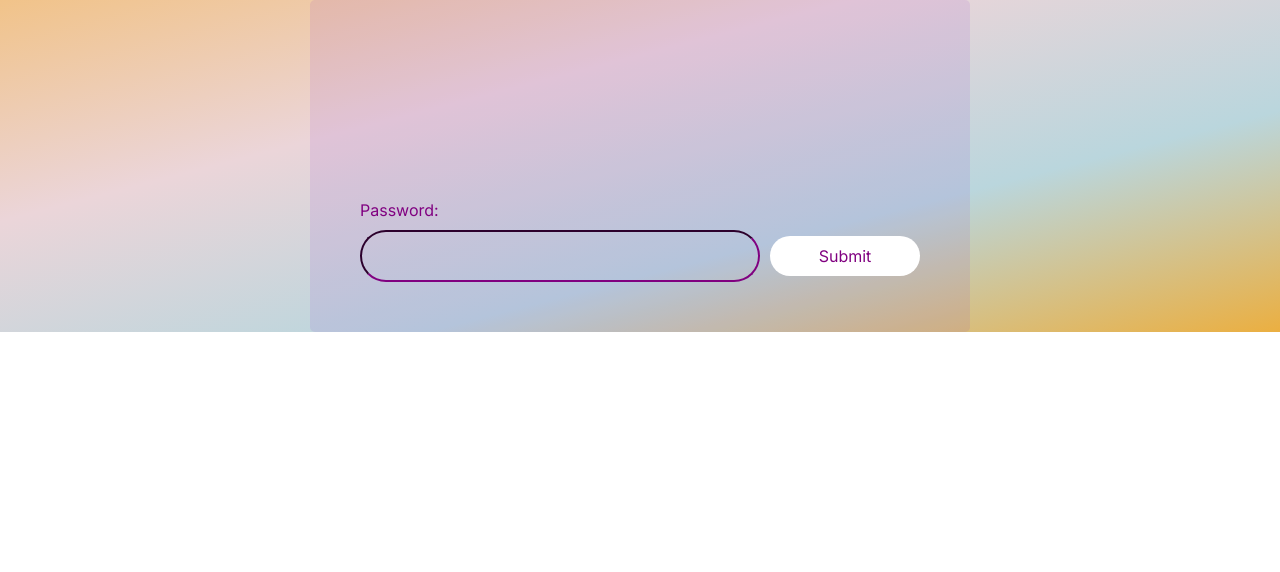
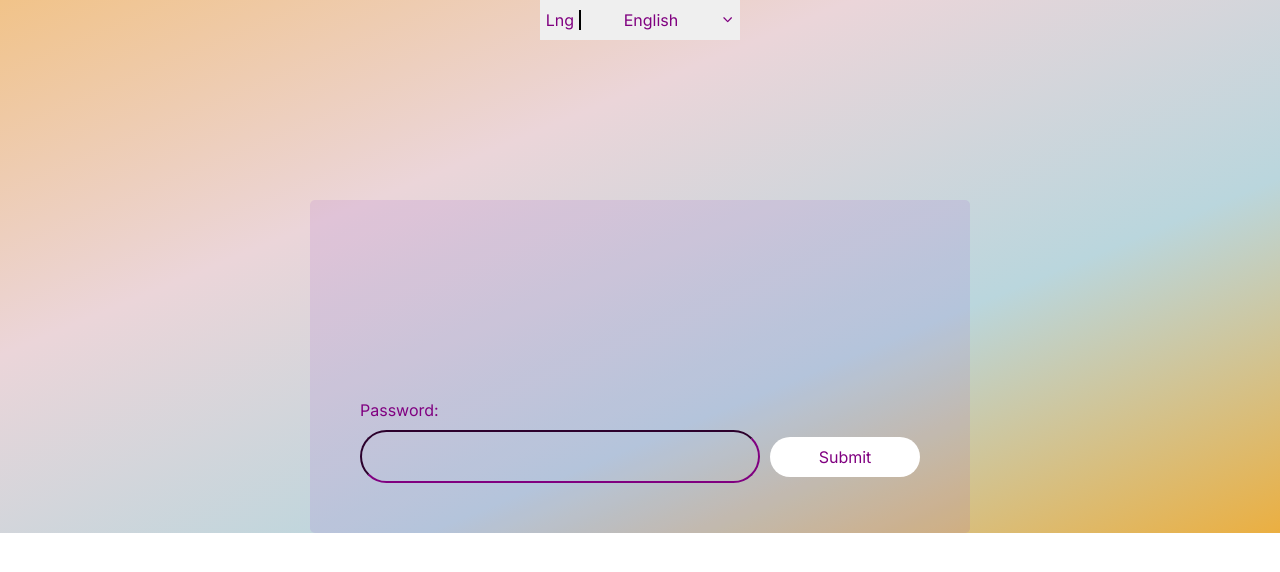
Before and after one commit to include-davis/leads-onboarding-2024, a Next.js app: page /day2 in a window 1280 px wide. Shown: the top 572 px of the page. Built offline with nearby package versions, Linux system fonts and the light colour scheme.

Commit message:
Created general layout of day2-language dropdown

```diff
--- /dev/null
+++ b/app/(pages)/_components/authentication_box.jsx
@@ -0,0 +1,53 @@
+import styles from "@/app/(pages)/_styles/authentication_box.module.scss";
+import { useState, useEffect, useRef } from "react";
+
+function ErrorBox() {
+    const [open, setOpen] = useState(true);
+
+    function errbox_ClickHandler() {
+        setOpen(false);
+    }
+
+    return (
+        <div className={styles.err_box}>
+            { open && <div className={styles.error}>
+                <p style={{color: "red", textAlign: "center"}}>Too many incorrect attempts, try again in 10 seconds!</p>
+                <button onClick={()=>{errbox_ClickHandler()}}> X </button>
+            </div> }
+        </div>
+    )
+}
+
+export default function Aunthentication_Box() {
+    const count = useRef(0);
+    const [freeze, setFreeze] = useState(false);
+    const [freezeCount, setFreezeCount] = useState(false);
+
+    useEffect(() => {
+        setTimeout(() => {
+            setFreeze(false);
+            count.current = 0;
+            console.log("yeehaw");
+            }, 10000);
+        }, [freezeCount]);
+
+    function onClickHandler() {
+        console.log("howdy");
+        count.current = count.current+1;
+        if (count.current == 3) {
+            setFreeze(true);
+            setFreezeCount((prev) => prev+1);
+            }
+        }
+
+    return (
+        <div className={styles.container}>
+            <h4 style={{width: "100%", textAlign: "left", marginBottom: "10px", color: "purple"}}>Password:</h4>
+            { freeze && <ErrorBox /> }
+            <div style={{display: "flex", justifyContent: "center", alignItems: "center"}}>
+                <input type="text" className={styles.input_bar}></input>
+                <button className={[styles.submit, freeze ? styles.submit_disabled : styles.submit_clickable].join(" ")} onClick={()=>{onClickHandler()}} disabled={freeze}>Submit</button>
+            </div>
+        </div>
+    )
+}
--- /dev/null
+++ b/app/(pages)/_components/language_dropdown.jsx
@@ -0,0 +1,39 @@
+import { useState } from "react";
+import { IoIosArrowDown } from "react-icons/io";
+import styles from "@/app/(pages)/_styles/language_dropdown.module.scss";
+
+function Dropdown_Table(props) {
+    const lang_list = ["English", "Spanish", "Hindi"];
+
+    function setClose() {
+        props.setOpen(false);
+    }
+
+    const table = lang_list.map((lang)=>{return <button key={lang} onClick={()=>{setClose()}} className={styles.container}><h4 style={{color: "purple"}}>{lang}</h4></button>})
+
+    return (
+        <div className={styles.table}>
+            {table}
+        </div>
+    )
+}
+
+export default function Language_Dropdown() {
+    const [open, setOpen] = useState(false);
+
+    function toggleOpen() {
+        setOpen((prev)=>(!prev));
+    }
+
+    return (
+        <div>
+            <button className={styles.container} onClick={()=>{toggleOpen()}}>
+                <h4 style={{borderRight: "2px", borderLeft: "0", borderTop: "0", borderBottom: "0",
+                    borderColor: "black", borderStyle: "solid", paddingRight: "5px", color: "purple"}}>Lng</h4>
+                <h4 style={{width: "70%", color: "purple"}}>English</h4>
+                {open ? <IoIosArrowDown style={{transform: "rotateX(180deg)"}}/> : <IoIosArrowDown />}
+            </button>
+            {open && <Dropdown_Table setOpen={setOpen} />}
+        </div>
+    )
+}
--- /dev/null
+++ b/app/(pages)/_styles/authentication_box.module.scss
@@ -0,0 +1,68 @@
+.container {
+    position: relative;
+    padding-top: 200px;
+    padding-bottom: 50px;
+    padding-left: 50px;
+    padding-right: 50px;
+
+    display: flex;
+    flex-direction: column;
+    justify-content: center;
+    align-items: center;
+    border-radius: 5px;
+
+    background-color: rgba(124, 46, 192, 0.1);
+}
+
+.input_bar {
+    width: 400px;
+    padding-top: 5px;
+    padding-bottom: 5px;
+    padding-left: 20px;
+    padding-right: 20px;
+
+    background-color: transparent;
+    border-radius: 40px;
+    font-size: 2rem;
+    border-color: purple;
+}
+
+.submit {
+    width: 150px;
+    height: 40px;
+    margin-left: 10px;
+
+    font-size: 1rem;
+    border: 0;
+    border-radius: 20px;
+    color: purple;
+}
+
+.submit_disabled {
+    background-color: gainsboro;
+    color: gray;
+}
+
+.submit_clickable {
+    background-color: white;
+}
+
+.submit_clickable:active {
+    background-color: gray;
+    color: thistle;
+}
+
+.err_box {
+    position: absolute;
+    width: 200px;
+    bottom: 110px;
+    right: 30px;
+    background-color: thistle;
+}
+
+.error {
+    display: flex;
+    flex-direction: column;
+    justify-content: center;
+    align-items: center;
+}
--- /dev/null
+++ b/app/(pages)/_styles/language_dropdown.module.scss
@@ -0,0 +1,14 @@
+.container {
+    width: 200px;
+    height: 40px;
+    display: flex;
+    flex-direction: row;
+    justify-content: center;
+    align-items: center;
+    color: purple;
+    border: 0;
+}
+
+.container:hover {
+    background-color: blanchedalmond;
+}
--- a/app/(pages)/day2/page.jsx
+++ b/app/(pages)/day2/page.jsx
@@ -1,57 +1,16 @@
-'use client';
+'use client'
 
 import styles from "./page.module.scss";
-import { useState, useEffect, useRef } from "react";
-
-function ErrorBox() {
-    const [open, setOpen] = useState(true);
-
-    function errbox_ClickHandler() {
-        setOpen(false);
-    }
-
-    return (
-        <div className={styles.err_box}>
-            { open && <div className={styles.error}>
-                <p style={{color: "red", textAlign: "center"}}>Too many incorrect attempts, try again in 10 seconds!</p>
-                <button onClick={()=>{errbox_ClickHandler()}}> X </button>
-            </div> }
-        </div>
-    )
-}
+import Language_Dropdown from "@/app/(pages)/_components/language_dropdown";
+import Authentication_Box from "@/app/(pages)/_components/authentication_box";
 
 export default function Page() {
-    const count = useRef(0);
-    const [freeze, setFreeze] = useState(false);
-    const [freezeCount, setFreezeCount] = useState(false);
-
-    useEffect(() => {
-        setTimeout(() => {
-            setFreeze(false);
-            count.current = 0;
-            console.log("yeehaw");
-            }, 10000);
-        }, [freezeCount]);
-
-    function onClickHandler() {
-        console.log("howdy");
-        count.current = count.current+1;
-        if (count.current == 3) {
-            setFreeze(true);
-            setFreezeCount((prev) => prev+1);
-            }
-        }
-
     return (
         <main className={styles.main}>
-            <div className={styles.container}>
-                <h4 style={{width: "100%", textAlign: "left", marginBottom: "10px", color: "purple"}}>Password:</h4>
-                { freeze && <ErrorBox /> }
-                <div style={{display: "flex", justifyContent: "center", alignItems: "center"}}>
-                    <input type="text" className={styles.input_bar}></input>
-                    <button className={[styles.submit, freeze ? styles.submit_disabled : styles.submit_clickable].join(" ")} onClick={()=>{onClickHandler()}} disabled={freeze}>Submit</button>
-                </div>
+            <div className={styles.header}>
+                <Language_Dropdown />
             </div>
+            <Authentication_Box />
         </main>
     )
 }
--- a/app/(pages)/day2/page.module.scss
+++ b/app/(pages)/day2/page.module.scss
@@ -7,72 +7,7 @@
     //background-color: rgb(248, 248, 248);
 }
 
-.container {
+.header {
     position: relative;
-    padding-top: 200px;
-    padding-bottom: 50px;
-    padding-left: 50px;
-    padding-right: 50px;
-
-    display: flex;
-    flex-direction: column;
-    justify-content: center;
-    align-items: center;
-    border-radius: 5px;
-
-    background-color: rgba(124, 46, 192, 0.1);
+    height: 200px;
 }
-
-.input_bar {
-    width: 400px;
-    padding-top: 5px;
-    padding-bottom: 5px;
-    padding-left: 20px;
-    padding-right: 20px;
-
-    background-color: transparent;
-    border-radius: 40px;
-    font-size: 2rem;
-    font-family: "Lucida Console", "Courier New", monospace;
-    border-color: purple;
-}
-
-.submit {
-    width: 150px;
-    height: 40px;
-    margin-left: 10px;
-
-    font-size: 1rem;
-    border: 0;
-    border-radius: 20px;
-    color: purple;
-}
-
-.submit_disabled {
-    background-color: gainsboro;
-    color: gray;
-}
-
-.submit_clickable {
-    background-color: white;
-}
-
-.submit_clickable:active {
-    background-color: gray;
-    color: thistle;
-}
-
-.err_box {
-    position: absolute;
-    width: 200px;
-    bottom: 110px;
-    right: 30px;
-    background-color: thistle;
-}
-
-.error {
-    display: flex;
-    flex-direction: column;
-    justify-content: center;
-    align-items: center;
-}
```
